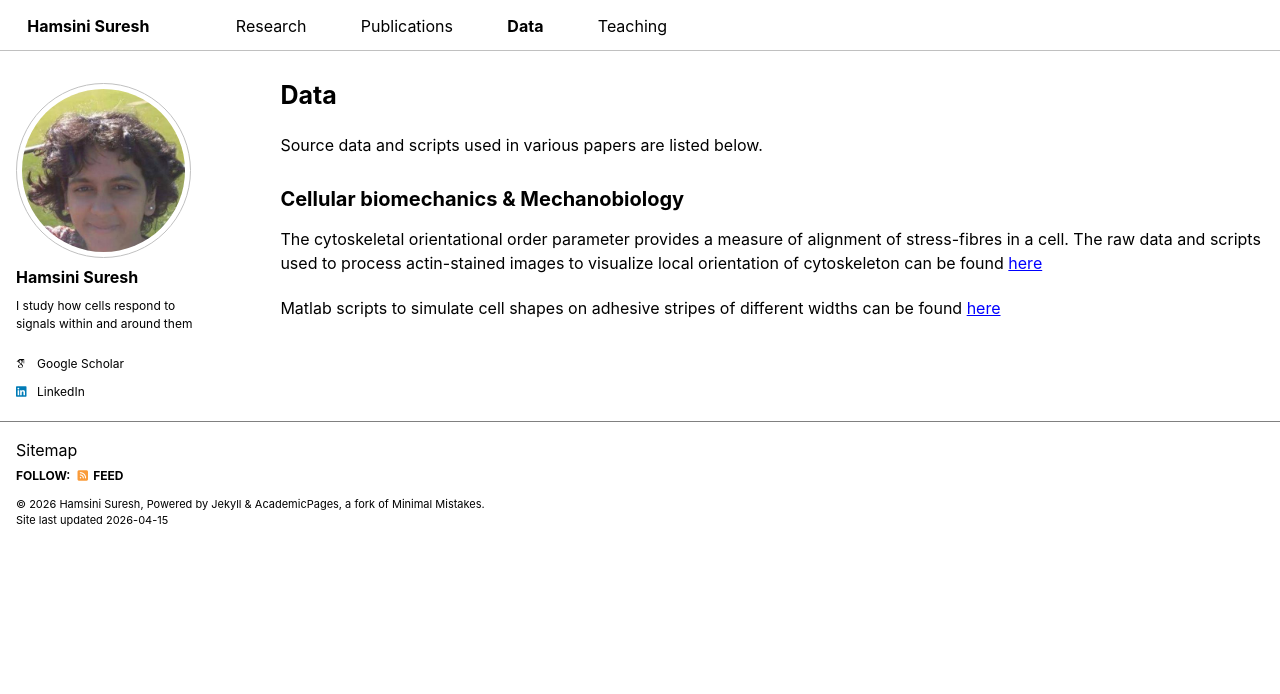
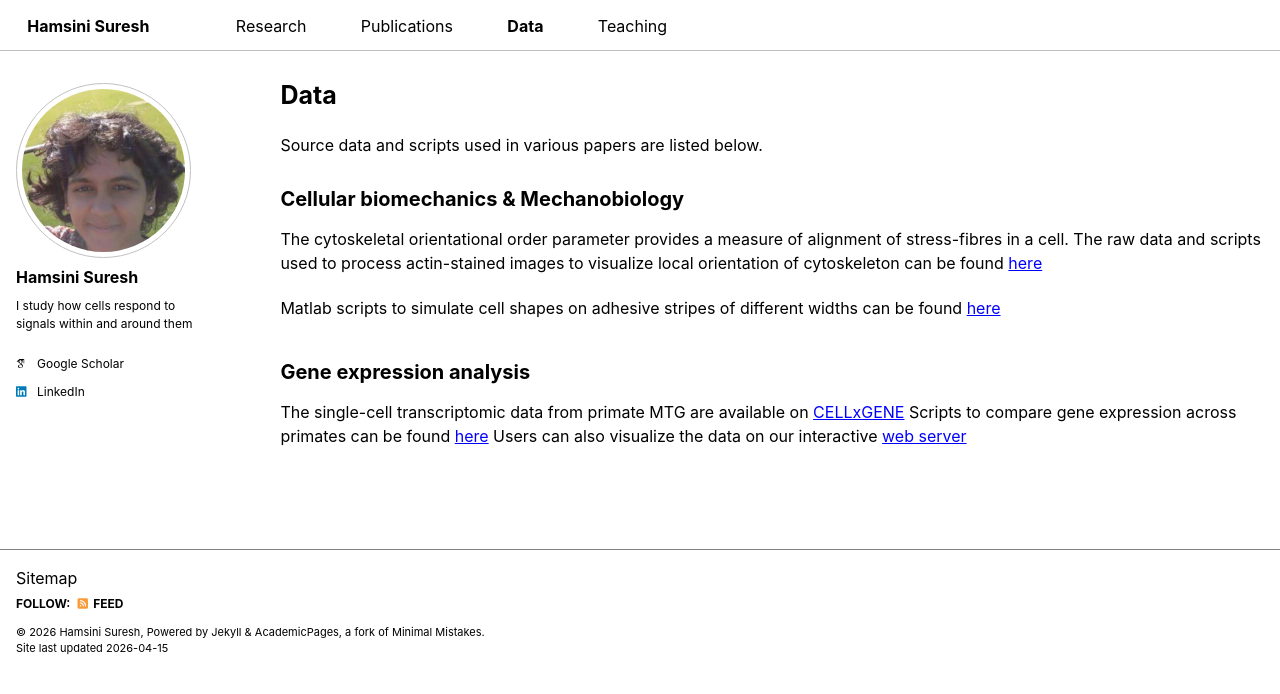
Before and after one commit to hamsinisuresh/hamsinisuresh.github.io, a Jekyll site: the page built from _pages/sourcedata.html, in a window 1280 px wide. Shown: the top 694 px of the page. Built offline with Jekyll 4.4.1, drawn with Linux system fonts in a browser that asks for light colours; some web fonts are replaced; a script bundle is joined from its source files by our own code; library files that are not in the unit come from our copies.

Commit message:
Update sourcedata.html

```diff
--- a/_pages/sourcedata.html
+++ b/_pages/sourcedata.html
@@ -30,6 +30,19 @@ author_profile: true
 </p>
 
 
+<h2>Gene expression analysis</h2>
+
+<p>
+  The single-cell transcriptomic data from primate MTG are available on
+  <a href="https://cellxgene.cziscience.com/collections/4dca242c-d302-4dba-a68f-4c61e7bad553">CELLxGENE</a>
+
+  Scripts to compare gene expression across primates can be found
+  <a href="https://github.com/gillislab/Primate-MTG-coexpression">here</a>
+
+  Users can also visualize the data on our interactive
+  <a href="https://gillislab.shinyapps.io/Primate_MTG_coexp/">web server</a>
+</p>
+
 
 <!-- ===== AUTO-GENERATED RESEARCH LIST ===== -->
 
```
